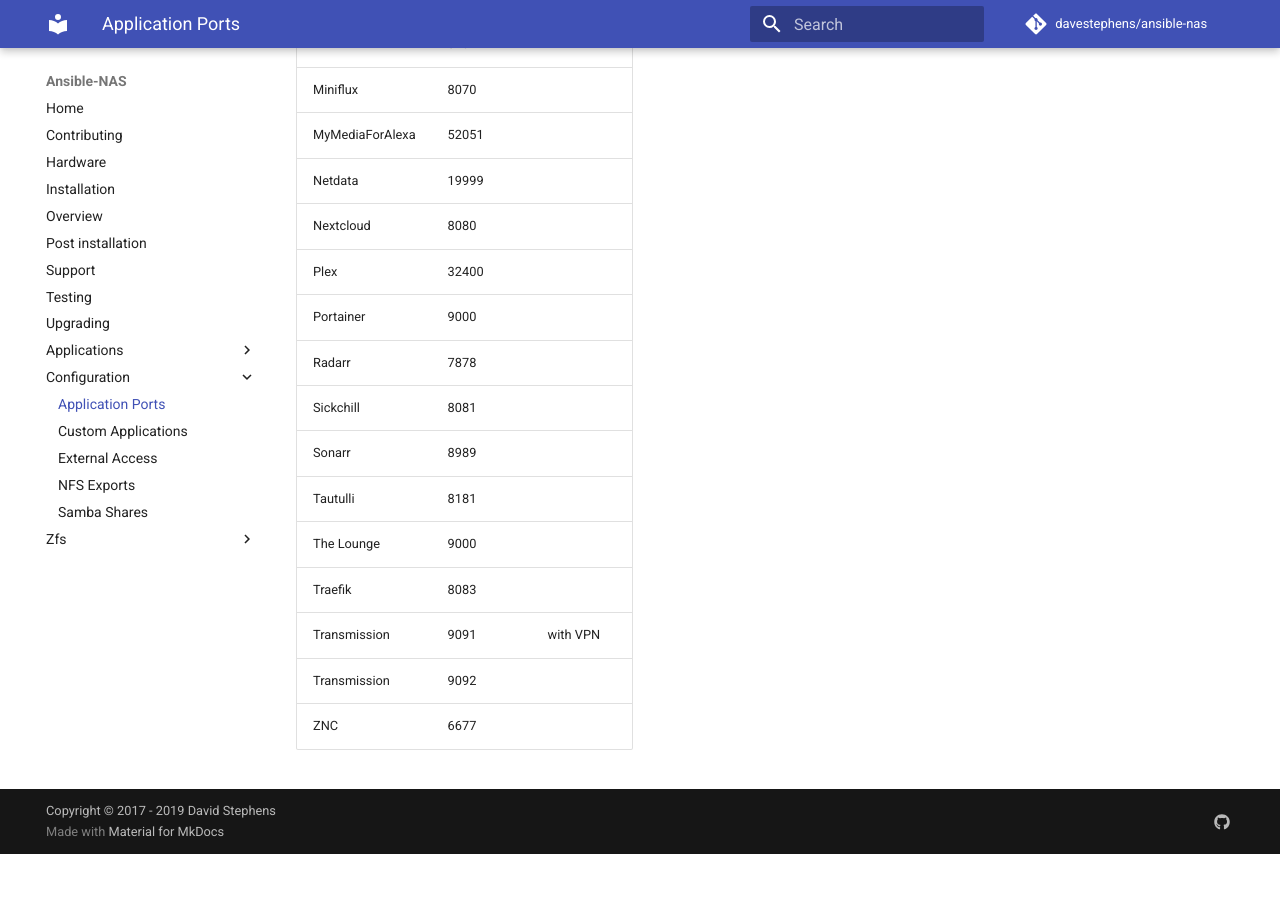
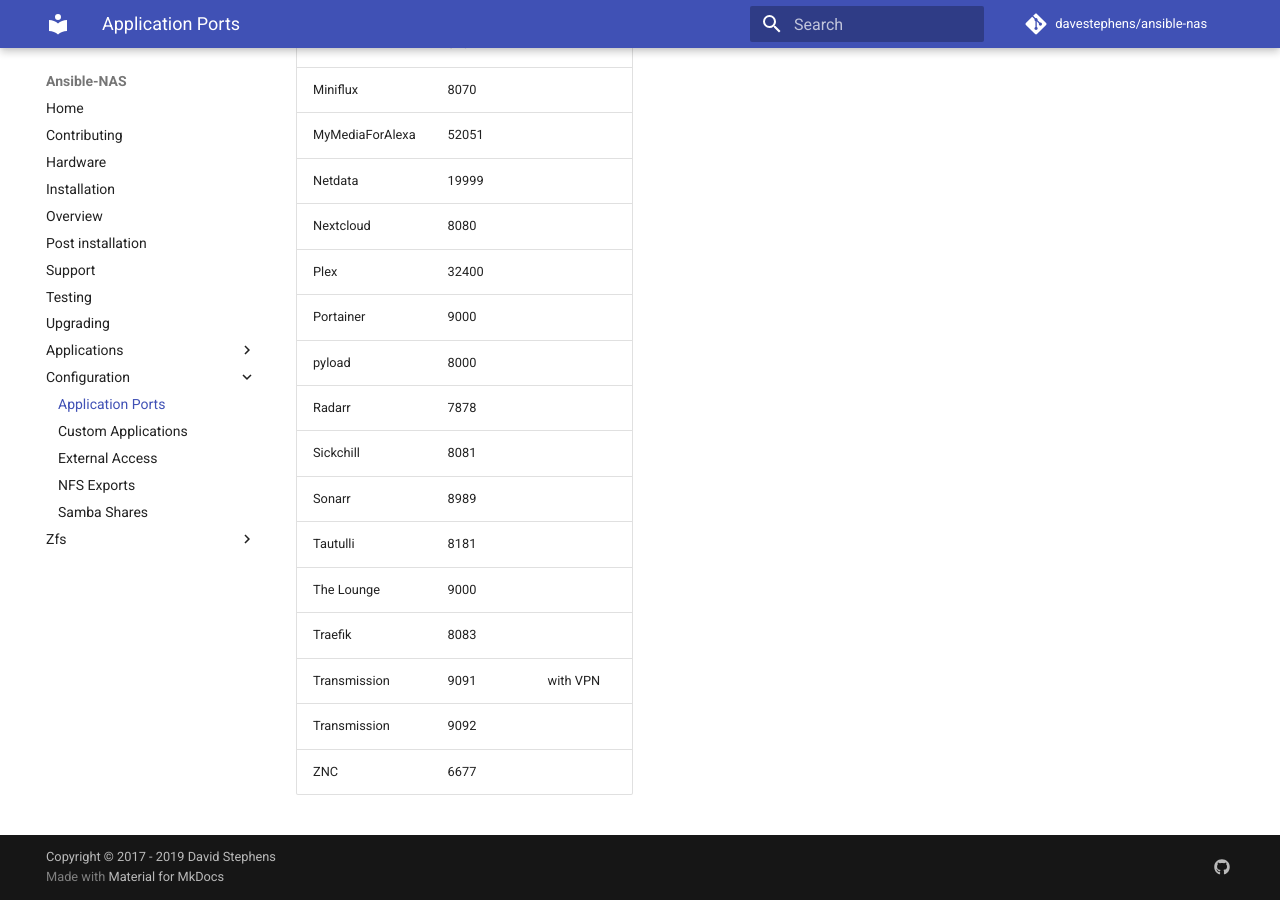
Before and after one commit to davestephens/ansible-nas, an MkDocs documentation site: the page built from docs/configuration/application_ports.md, in a window 1280 px wide and 900 px high, scrolled down 882 px. Built offline with MkDocs 1.6.1 and Material for MkDocs 9.7.7, drawn with Linux system fonts in a browser that asks for light colours; comment, search, counter and statistics services are not loaded; before the commit the page ends 1736 px from its top, so only the background shows below that.

Commit message:
Add pyload port to application ports

```diff
--- a/docs/configuration/application_ports.md
+++ b/docs/configuration/application_ports.md
@@ -25,6 +25,7 @@ By default, applications can be found on the ports listed below.
 | Nextcloud       | 8080   |           |
 | Plex            | 32400  |           |
 | Portainer       | 9000   |           |
+| pyload          | 8000   |           |
 | Radarr          | 7878   |           |
 | Sickchill       | 8081   |           |
 | Sonarr          | 8989   |           |
```
